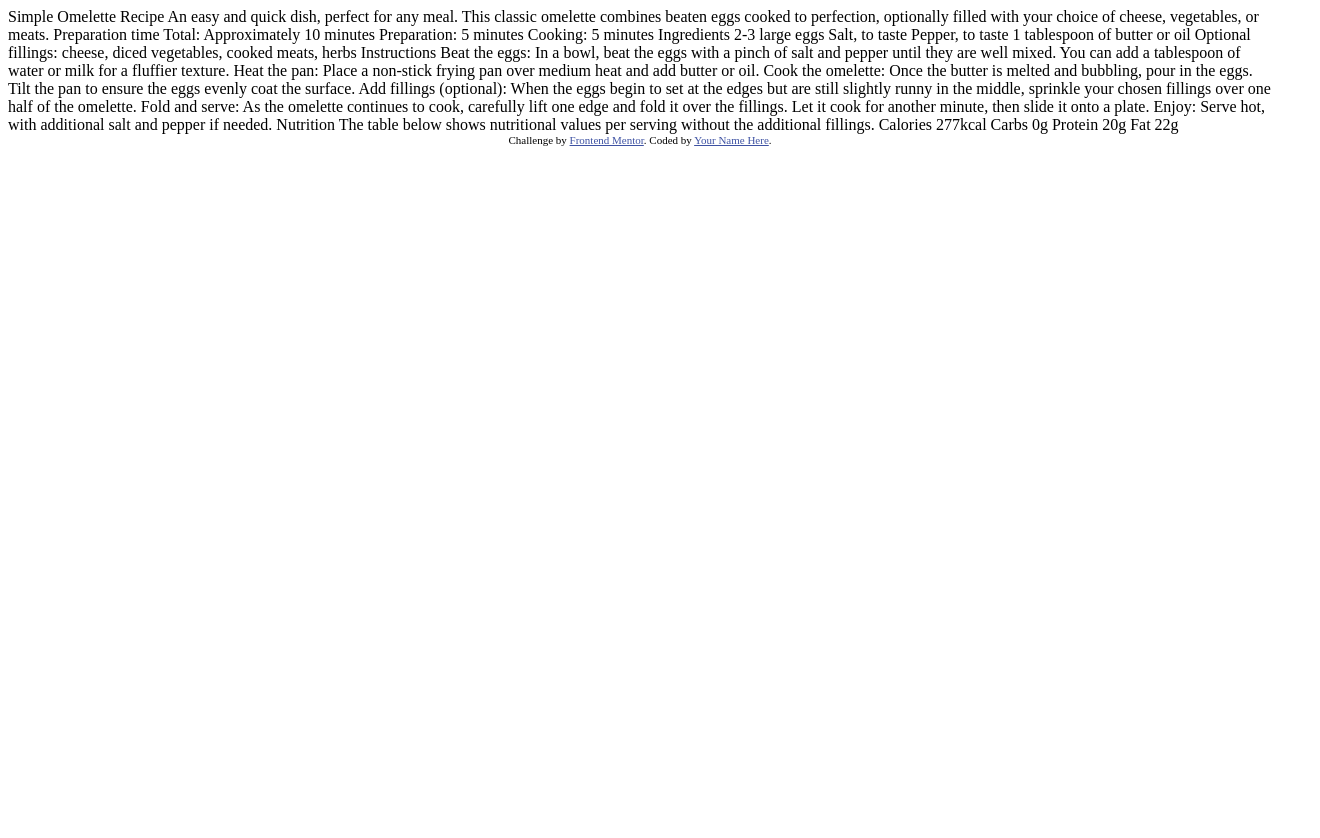
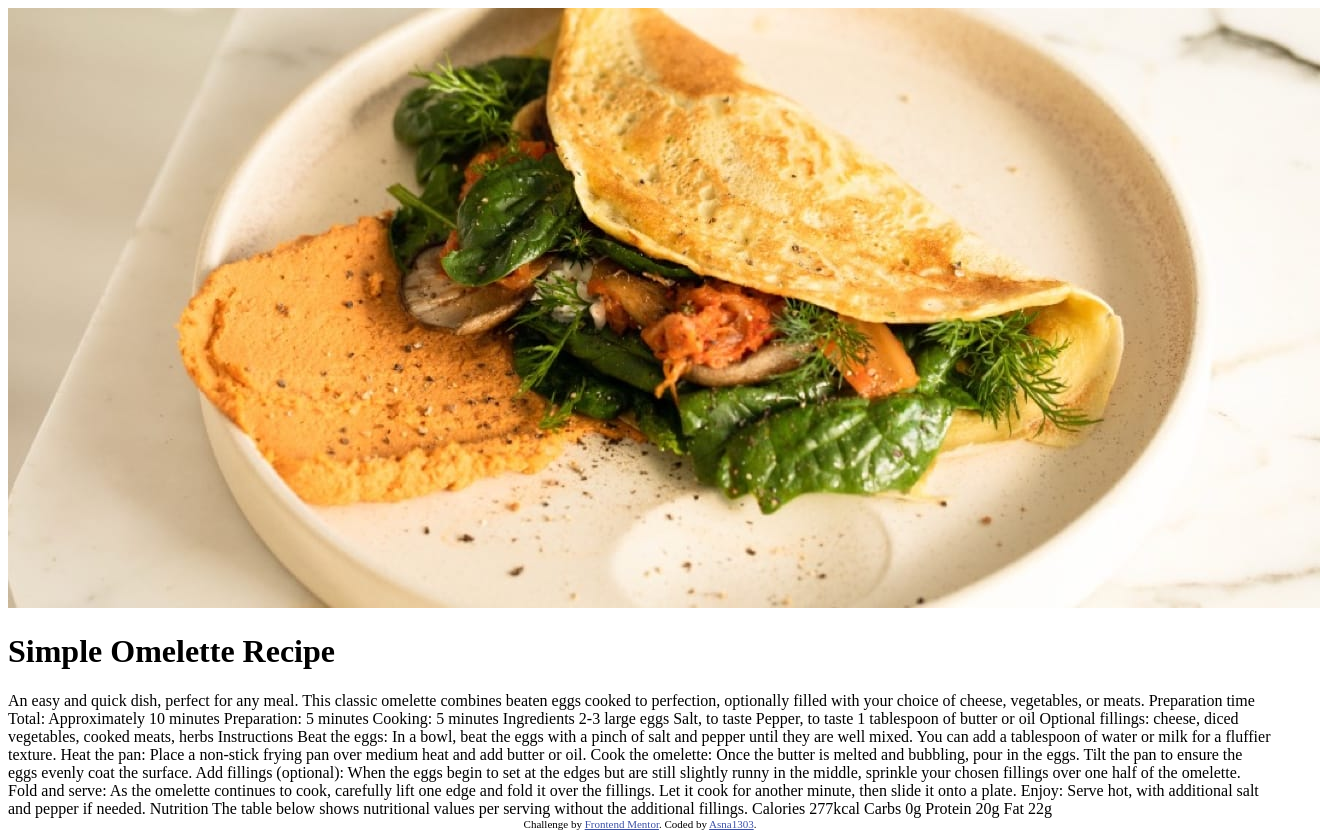
Before and after one commit to Asna1303/code-cuisine-recipe-page, a plain HTML site: page recipe-page-main/index.html in a window 1280 px wide. Shown: the whole page, 1320 px wide, since content can reach past the window. Before the commit the page ends 800 px from the top, so only its background shows below. Drawn offline with Linux system fonts and the light colour scheme.

Commit message:
added the image source inside the container

```diff
--- a/recipe-page-main/index.html
+++ b/recipe-page-main/index.html
@@ -17,7 +17,8 @@
 <body>
 
   <div class="container">
-    Simple Omelette Recipe
+    <img src="./assets/images/image-omelette.jpeg" alt=""/>
+   <h1> Simple Omelette Recipe</h1>
 
   An easy and quick dish, perfect for any meal. This classic omelette combines beaten eggs cooked
   to perfection, optionally filled with your choice of cheese, vegetables, or meats.
@@ -72,8 +73,8 @@
   </div>
 
   <div class="attribution">
-    Challenge by <a href="https://www.frontendmentor.io?ref=challenge" target="_blank">Frontend Mentor</a>.
-    Coded by <a href="#">Your Name Here</a>.
+    Challenge by <a href="https://github.com/Asna1303" target="_blank">Frontend Mentor</a>.
+    Coded by <a href="#">Asna1303</a>.
   </div>
 </body>
 </html>
```
